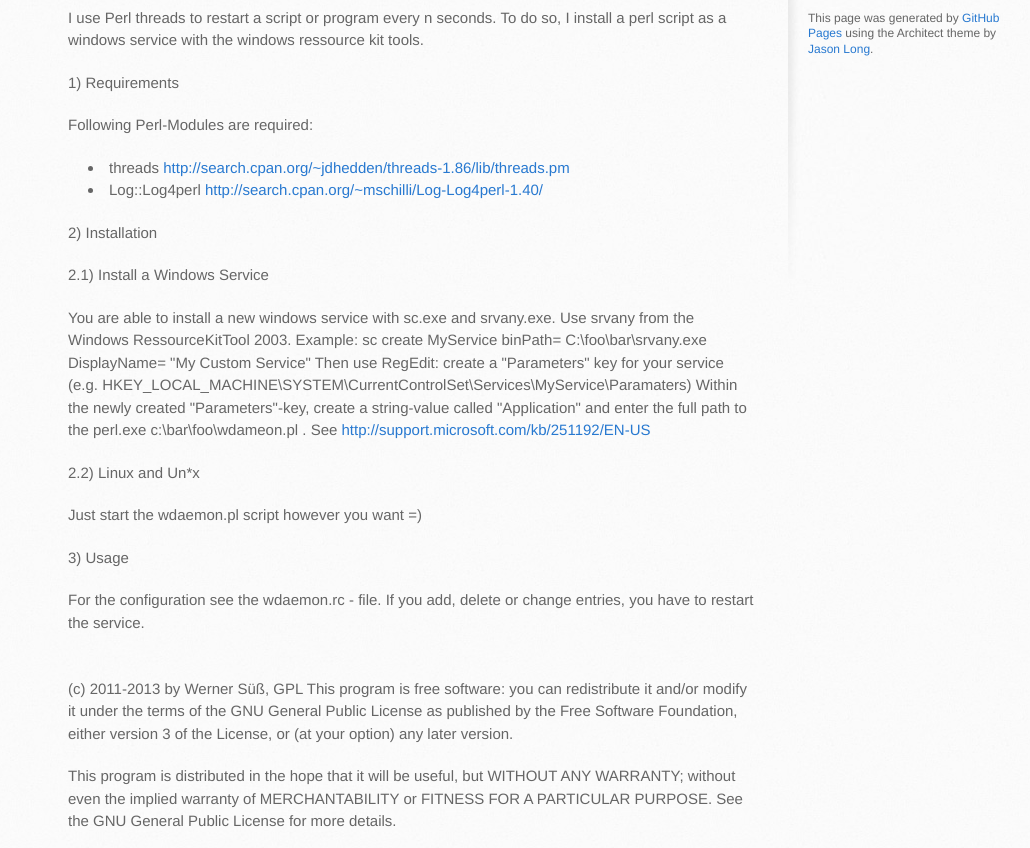
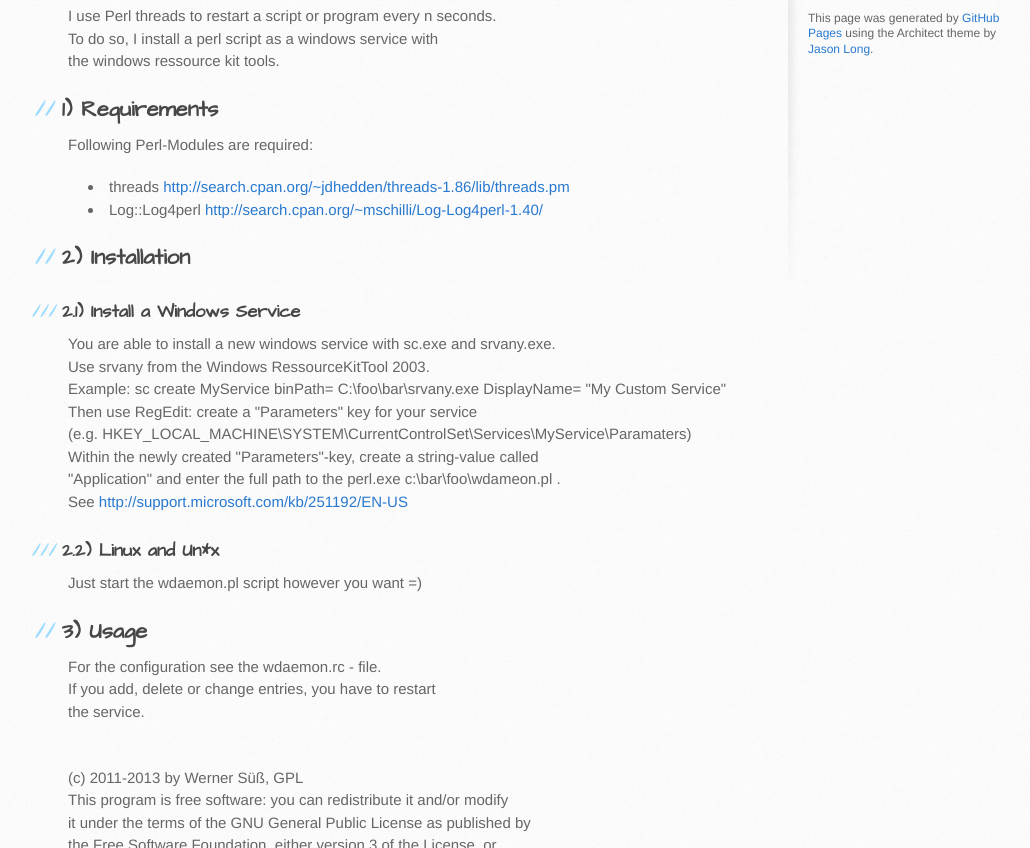
Before and after one commit to sueswe/wdaemon, a plain HTML site: page index.html in a window 1280 px wide. Shown: the part 457-1305 px from the top of the page, without its empty margins (102-1132 px from the left). Drawn offline with Linux system fonts and the light colour scheme.

Commit message:
Create gh-pages branch via GitHub

```diff
--- a/index.html
+++ b/index.html
@@ -32,57 +32,57 @@
 
 <h1>wdaemon - a cronlike daemon for Windows</h1>
 
-<p>0) About</p>
+<h2>0) About</h2>
 
-<p>I use Perl threads to restart a script or program every n seconds.
-To do so, I install a perl script as a windows service with
-the windows ressource kit tools.</p>
+<p>I use Perl threads to restart a script or program every n seconds.<br>
+To do so, I install a perl script as a windows service with<br>
+the windows ressource kit tools.  </p>
 
-<p>1) Requirements</p>
+<h2>1) Requirements</h2>
 
-<p>Following Perl-Modules are required:</p>
+<p>Following Perl-Modules are required:  </p>
 
 <ul>
-<li>threads <a href="http://search.cpan.org/%7Ejdhedden/threads-1.86/lib/threads.pm">http://search.cpan.org/~jdhedden/threads-1.86/lib/threads.pm</a>
+<li>threads <a href="http://search.cpan.org/%7Ejdhedden/threads-1.86/lib/threads.pm">http://search.cpan.org/~jdhedden/threads-1.86/lib/threads.pm</a><br>
 </li>
-<li>Log::Log4perl <a href="http://search.cpan.org/%7Emschilli/Log-Log4perl-1.40/">http://search.cpan.org/~mschilli/Log-Log4perl-1.40/</a>
+<li>Log::Log4perl <a href="http://search.cpan.org/%7Emschilli/Log-Log4perl-1.40/">http://search.cpan.org/~mschilli/Log-Log4perl-1.40/</a><br>
 </li>
-</ul><p>2) Installation</p>
+</ul><h2>2) Installation</h2>
 
-<p>2.1) Install a Windows Service</p>
+<h3>2.1) Install a Windows Service</h3>
 
-<p>You are able to install a new windows service with sc.exe and srvany.exe.
-Use srvany from the Windows RessourceKitTool 2003.
-Example: sc create MyService binPath= C:\foo\bar\srvany.exe DisplayName= "My Custom Service"
-Then use RegEdit: create a "Parameters" key for your service
-(e.g. HKEY_LOCAL_MACHINE\SYSTEM\CurrentControlSet\Services\MyService\Paramaters)
-Within the newly created "Parameters"-key, create a string-value called
-"Application" and enter the full path to the perl.exe c:\bar\foo\wdameon.pl .
-See <a href="http://support.microsoft.com/kb/251192/EN-US">http://support.microsoft.com/kb/251192/EN-US</a></p>
+<p>You are able to install a new windows service with sc.exe and srvany.exe.<br>
+Use srvany from the Windows RessourceKitTool 2003.<br>
+Example: sc create MyService binPath= C:\foo\bar\srvany.exe DisplayName= "My Custom Service"<br>
+Then use RegEdit: create a "Parameters" key for your service<br>
+(e.g. HKEY_LOCAL_MACHINE\SYSTEM\CurrentControlSet\Services\MyService\Paramaters)<br>
+Within the newly created "Parameters"-key, create a string-value called<br>
+"Application" and enter the full path to the perl.exe c:\bar\foo\wdameon.pl .<br>
+See <a href="http://support.microsoft.com/kb/251192/EN-US">http://support.microsoft.com/kb/251192/EN-US</a>  </p>
 
-<p>2.2) Linux and Un*x</p>
+<h3>2.2) Linux and Un*x</h3>
 
 <p>Just start the wdaemon.pl script however you want =)</p>
 
-<p>3) Usage</p>
+<h2>3) Usage</h2>
 
-<p>For the configuration see the wdaemon.rc - file.
-If you add, delete or change entries, you have to restart
-the service.</p>
+<p>For the configuration see the wdaemon.rc - file.<br>
+If you add, delete or change entries, you have to restart<br>
+the service.  </p>
 
-<hr><p>(c) 2011-2013 by Werner Süß, GPL
-This program is free software: you can redistribute it and/or modify
-it under the terms of the GNU General Public License as published by
-the Free Software Foundation, either version 3 of the License, or
-(at your option) any later version.</p>
+<hr><p>(c) 2011-2013 by Werner Süß, GPL<br>
+This program is free software: you can redistribute it and/or modify<br>
+it under the terms of the GNU General Public License as published by<br>
+the Free Software Foundation, either version 3 of the License, or<br>
+(at your option) any later version.  </p>
 
-<p>This program is distributed in the hope that it will be useful,
-but WITHOUT ANY WARRANTY; without even the implied warranty of
-MERCHANTABILITY or FITNESS FOR A PARTICULAR PURPOSE.  See the
-GNU General Public License for more details.</p>
+<p>This program is distributed in the hope that it will be useful,<br>
+but WITHOUT ANY WARRANTY; without even the implied warranty of<br>
+MERCHANTABILITY or FITNESS FOR A PARTICULAR PURPOSE.  See the<br>
+GNU General Public License for more details.  </p>
 
-<p>You should have received a copy of the GNU General Public License
-along with this program.  If not, see <a href="http://www.gnu.org/licenses/">http://www.gnu.org/licenses/</a>.</p>
+<p>You should have received a copy of the GNU General Public License<br>
+along with this program.  If not, see <a href="http://www.gnu.org/licenses/">http://www.gnu.org/licenses/</a>.  </p>
         </section>
 
         <aside id="sidebar">
```
Also changed, not shown: params.json (+1 -1 lines).
